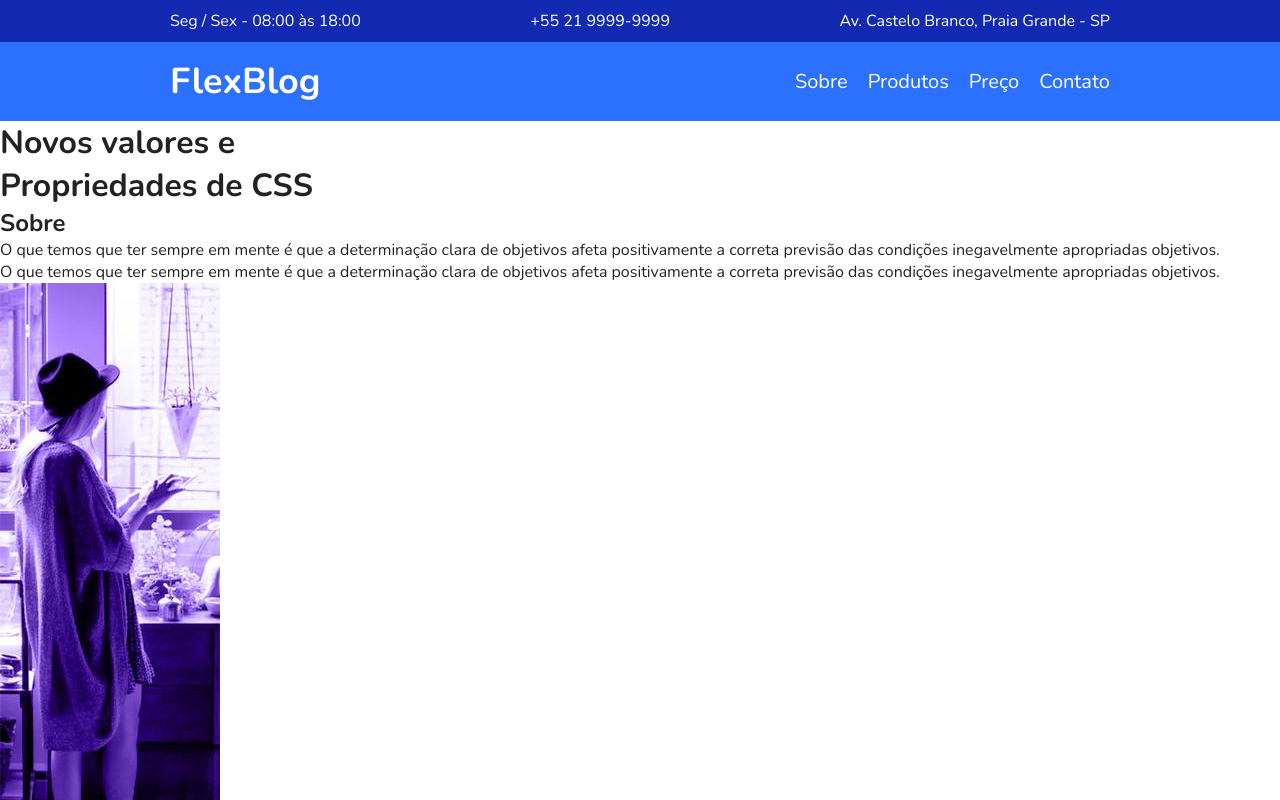
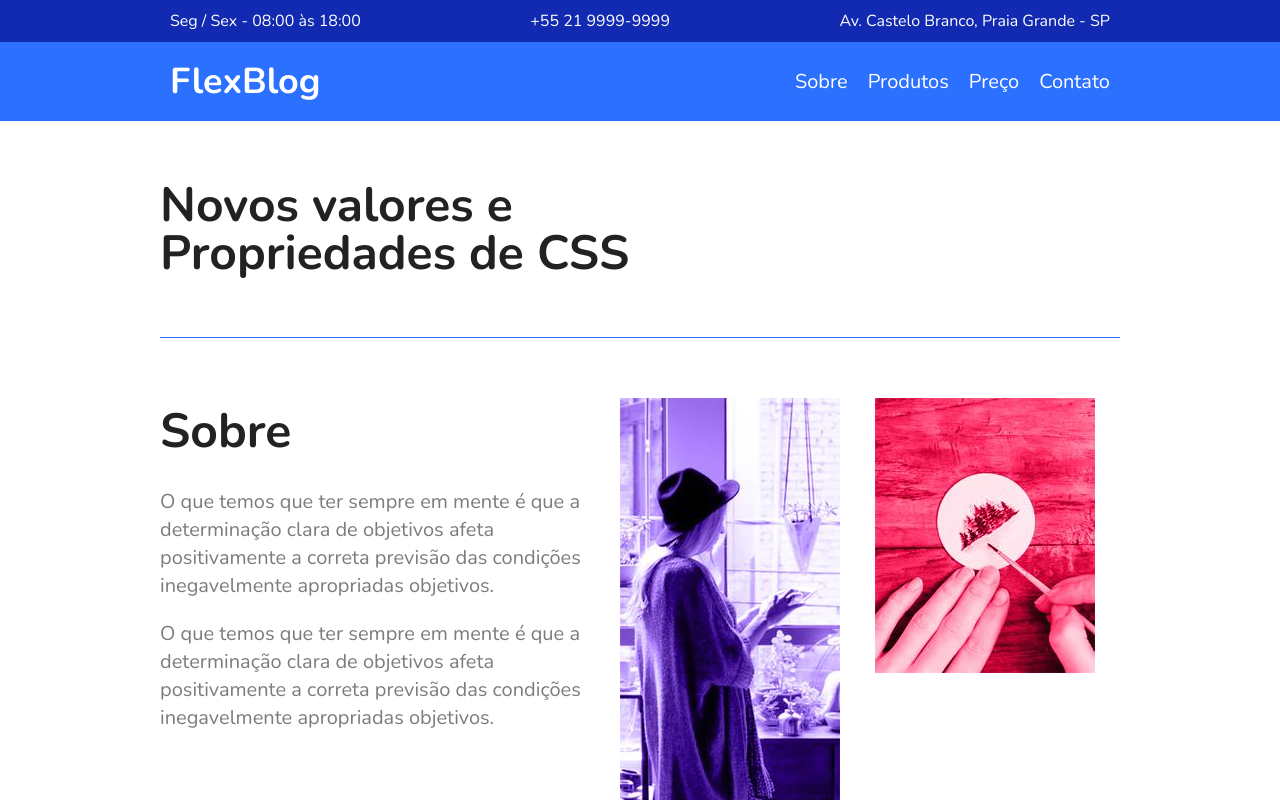
Before and after one commit to KLusvarghi/Flexblog-Site, a plain HTML site: page index.html in a window 1280 px wide. Shown: the top 800 px of the page. Drawn offline with nearby package versions, Linux system fonts and the light colour scheme.

Commit message:
Parte de introdução e sobre estilizados

```diff
--- a/css/style.css
+++ b/css/style.css
@@ -25,6 +25,7 @@ img {
 :root {
   --superinfo-bg: #122ab2;
   --menu-bg: #2c70ff;
+  --text-sobre: #7c7c7c;
 }
 
 
@@ -100,3 +101,64 @@ img {
 .menu-nav a:hover {
   color: var(--superinfo-bg);
 }
+
+
+
+
+
+/* Introdução */
+
+.introducao {
+  font-size:3em;
+  line-height: 1; /* Altura da linha*/
+  max-width: 960px;
+  margin: 0 auto; /* Assim alinhando com o restante do conteúdo acima*/
+  padding: 60px 10px
+}
+
+
+
+
+
+/* Sobre */
+
+.sobre {
+  border-top: 1px solid var(--menu-bg); /* Criando linhas horizontais*/
+  border-top: 1px solid var(--menu-bg);
+  max-width: 960px;
+  margin: 0 auto; /* Assim alinhando ao centro */
+  padding: 60px 0; /* Para dar uma separada da linha ao "Sobre*/
+  display: flex; /* Fazedn o com que deixe os itens detro dele um ao lado do outro */
+  flex-wrap: wrap; /* Para que as imagens quebrem */
+}
+
+
+.sobre-info {
+  /* flex: 2 1 0; quando usamos ele da maneir aque stá embaixo ele faz: 2 para o flex-grow; flex-shink: 1; flex-basis: 0 */
+
+  /* tendo esse "shink" de '1' por que caso ele sejá '0', quando o conteúdo chegar a 300px ou menos, ele não tentará mais enchaixar o conteúdo na tela e irá apenas ficar fixo  */
+  flex: 2 1 300px; /* Colocando como "flex: 2" para que as informações ocupe 2 vezes mais espaço do que as imagens, ocupando praticamente a metade do container */
+  /* margin: 0 10px; */
+
+
+  /* Asiconando um "flex-basis", passando um valor para que ele quebre até ele cehagr o valor mínimo passado, então nesse caso quando ele chegar aos 300px ele irá quebrar, e não esperar o conteúdo ficar minímo e só assim quebrar */
+
+}
+
+.sobre-info h1 {
+  font-size: 3em;
+  margin-bottom: .5em;
+}
+
+.sobre-info p {
+  font-size: 1.25em;
+  line-height: 1.4;
+  margin-bottom: 1em;
+  color: var(--text-sobre);
+}
+
+.sobre-img { /* Falando com a div que contem as imagens */
+  flex: 1 1 160px; /* Asiconando um "flex-basis", passando um valor para que ele quebre até ele cehagr o valor mínimo passado, então nesse caso quando ele chegar aos 300px ele irá quebrar, e não esperar o conteúdo ficar minímo e só assim quebrar */
+
+  margin: 0 10px; /* Dando um espaçamentro entre as imagens */
+}
--- a/index.html
+++ b/index.html
@@ -50,7 +50,7 @@
     <h1 class="introducao">Novos valores e<br />Propriedades de CSS</h1>
 
     <section class="sobre" id="sobre">
-      <div class="s">
+      <div class="sobre-info">
         <h1>Sobre</h1>
         <p>
           O que temos que ter sempre em mente é que a determinação clara de
@@ -63,10 +63,10 @@
           inegavelmente apropriadas objetivos.
         </p>
       </div>
-      <div sobre-img>
+      <div class="sobre-img">
         <img src="img/sobre1.jpg" alt="Sobre 1" />
       </div>
-      <div sobre-img>
+      <div class="sobre-img">
         <img src="img/sobre2.jpg" alt="Sobre 2" />
       </div>
     </section>
```
